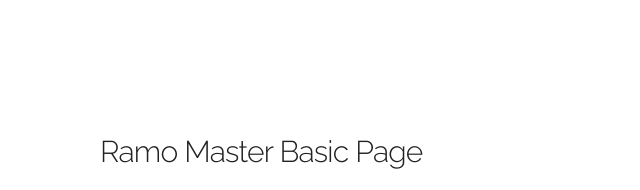
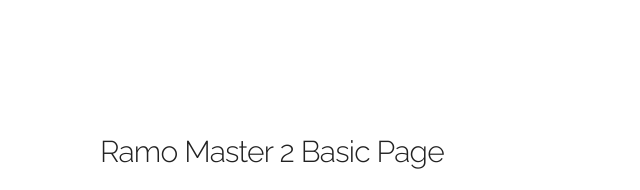
Before and after one commit to joaoahmad/JokerBoilerplate, a plain HTML site: page index.html in a window 1280 px wide. Shown: the part 108-298 px from the top of the page, 60-700 px from the left. Drawn offline with Linux system fonts and the light colour scheme.

Commit message:
index fix da master

```diff
--- a/index.html
+++ b/index.html
@@ -34,7 +34,7 @@
   <div class="container">
     <div class="row">
       <div class="one-half column" style="margin-top: 25%">
-        <h4>Ramo Master Basic Page</h4>
+        <h4>Ramo Master 2 Basic Page</h4>
         <p>This index.html page is a placeholder with the CSS, font and favicon. It's just waiting for you to add some content! If you need some help hit up the <a href="http://www.getskeleton.com">Skeleton documentation</a>.</p>
       </div>
     </div>
```
